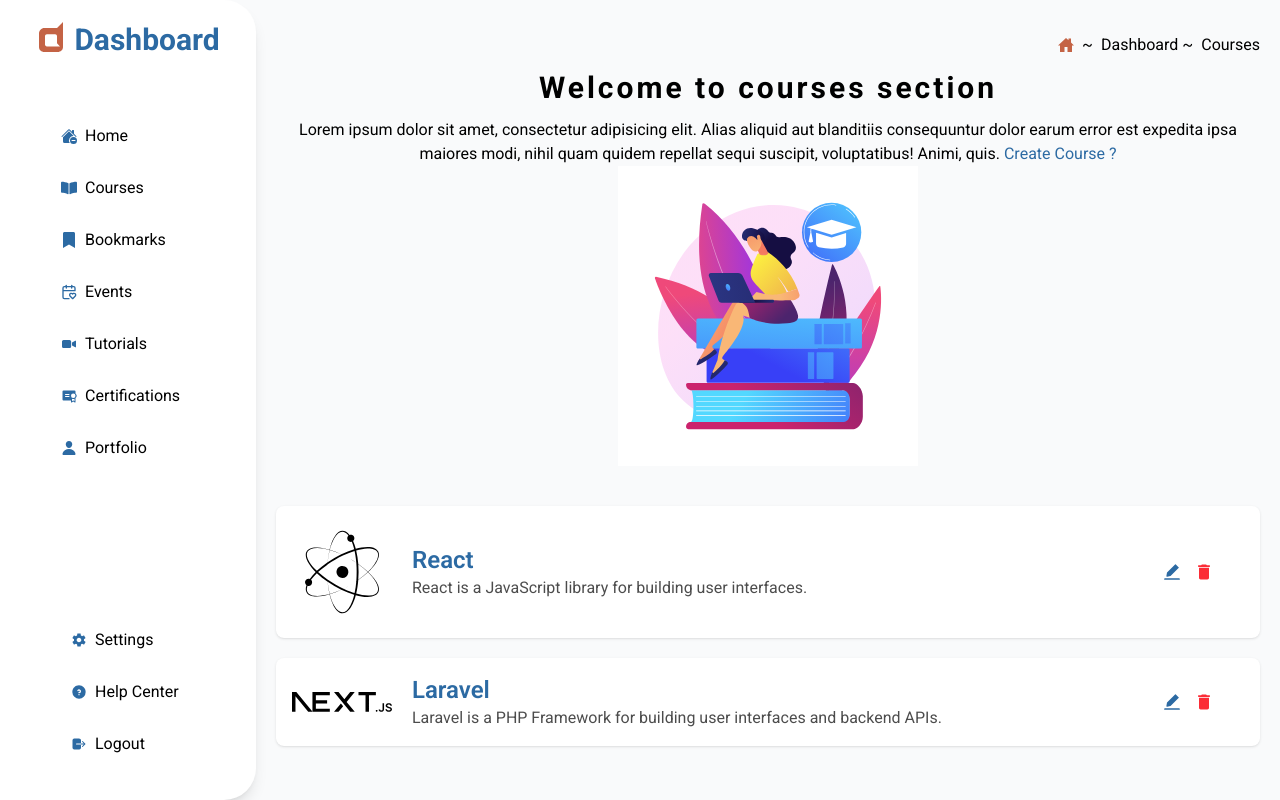
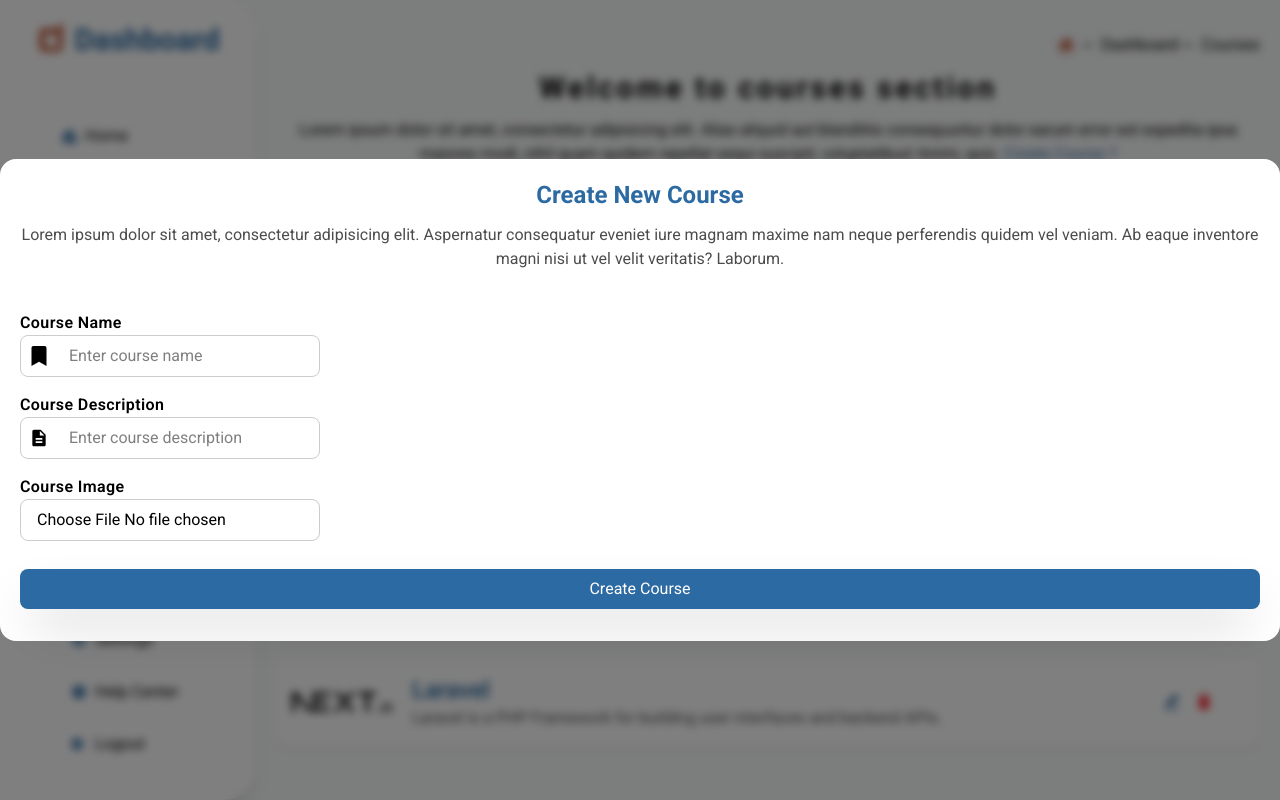
Before and after one commit to kaveesha2024/personal-app, a Next.js app in the folder resources/: page /dashboard/courses in a window 1280 px wide. Both pictures are taken after a click on the button "Create Course ?". Built offline with nearby package versions, Linux system fonts and the light colour scheme.

Commit message:
Make create new course UI.

```diff
--- a/resources/package.json
+++ b/resources/package.json
@@ -18,7 +18,8 @@
     "react-dom": "19.1.0",
     "react-hot-toast": "^2.5.2",
     "react-icons": "^5.5.0",
-    "sweetalert2": "^11.22.2"
+    "sweetalert2": "^11.22.2",
+    "tailwind-scrollbar": "^4.0.2"
   },
   "devDependencies": {
     "@eslint/eslintrc": "^3",
--- a/resources/src/app/dashboard/courses/page.tsx
+++ b/resources/src/app/dashboard/courses/page.tsx
@@ -1,5 +1,5 @@
 'use client';
-import React from 'react';
+import React, { useState } from 'react';
 import DashboardSideNavBar from '@/layouts/dashboard/DashboardSideNavBar';
 import Image from 'next/image';
 import { AiFillEdit } from 'react-icons/ai';
@@ -7,6 +7,7 @@ import { MdDelete } from 'react-icons/md';
 import { useRouter } from 'next/navigation';
 import CoursesNavigationBar from '@/layouts/dashboard/courses/CoursesNavigationBar';
 import { AppRouterInstance } from 'next/dist/shared/lib/app-router-context.shared-runtime';
+import CreateNewCourseSection from '@/layouts/dashboard/courses/createNewCourse/CreateNewCourseSection';
 
 interface ICourseType {
     name: string;
@@ -29,11 +30,21 @@ const courses: ICourseType[] = [
     },
 ];
 const Page: React.FC = () => {
+    const [isCreateNewCourseFormOpen, setIsCreateNewCourseFormOpen] = useState<boolean>(false);
     const route: AppRouterInstance = useRouter();
     return (
         <div className={'w-full h-screen bg-gray-50 flex'}>
+            {isCreateNewCourseFormOpen && (
+                <CreateNewCourseSection
+                    setIsCreateNewCourseFormOpen={setIsCreateNewCourseFormOpen}
+                />
+            )}
             <DashboardSideNavBar />
-            <section className={'h-full w-[80%] max-h-full overflow-y-auto p-5'}>
+            <section
+                className={
+                    'h-full w-[80%] max-h-full overflow-y-auto p-5 scrollbar scrollbar-thumb-accent1'
+                }
+            >
                 {/*Hero section*/}
                 <div className={'w-full mb-10'}>
                     <CoursesNavigationBar />
@@ -49,7 +60,7 @@ const Page: React.FC = () => {
                                 voluptatibus! Animi, quis.{' '}
                             </span>
                             <button
-                                // href={'/dashboard/create_new_course'}
+                                onClick={() => setIsCreateNewCourseFormOpen(true)}
                                 className={'cursor-pointer hover:underline text-accent1'}
                             >
                                 Create Course ?
--- a/resources/src/app/globals.css
+++ b/resources/src/app/globals.css
@@ -1,4 +1,5 @@
 @import "tailwindcss";
+@plugin 'tailwind-scrollbar';
 
 /*#4764A8 accent*/
 
--- a/resources/src/app/page.tsx
+++ b/resources/src/app/page.tsx
@@ -1,6 +1,5 @@
 import React from 'react';
 import HeroSection from '@/layouts/home/HeroSection';
-import axios from 'axios';
 const Page = () => {
     return (
         <div>
--- /dev/null
+++ b/resources/src/layouts/button/submitButton.tsx
@@ -0,0 +1,17 @@
+import React from 'react';
+interface ISubmitButtonPropType {
+    type?: 'submit' | 'reset' | 'button' | undefined;
+    buttonName?: string;
+}
+const SubmitButton: React.FC<ISubmitButtonPropType> = ({ type, buttonName }) => {
+    return (
+        <button
+            className={'py-2 px-4 rounded-lg text-white shadow-2xl bg-accent1  my-3 cursor-pointer'}
+            type={type}
+        >
+            {buttonName}
+        </button>
+    );
+};
+
+export default SubmitButton;
--- /dev/null
+++ b/resources/src/layouts/dashboard/courses/createNewCourse/CreateNewCourseSection.tsx
@@ -0,0 +1,114 @@
+'use client';
+import React from 'react';
+import { IoClose } from 'react-icons/io5';
+import { FaBookmark } from 'react-icons/fa';
+import { MdDescription } from 'react-icons/md';
+import SubmitButton from '@/layouts/button/submitButton';
+
+interface ICreateNewCourseSectionPropType {
+    setIsCreateNewCourseFormOpen: (value: boolean) => void;
+}
+interface ICreateNewCourseFormInputsType {
+    name: string;
+    label: string;
+    type: string;
+    placeholder: string;
+}
+const createCourseFormInputs: ICreateNewCourseFormInputsType[] = [
+    {
+        name: 'course_name',
+        label: 'Course Name',
+        type: 'text',
+        placeholder: 'Enter course name',
+    },
+    {
+        name: 'description',
+        label: 'Course Description',
+        type: 'text',
+        placeholder: 'Enter course description',
+    },
+    {
+        name: 'course_image',
+        label: 'Course Image',
+        type: 'file',
+        placeholder: 'Enter course image',
+    },
+];
+const CreateNewCourseSection: React.FC<ICreateNewCourseSectionPropType> = ({
+    setIsCreateNewCourseFormOpen,
+}) => {
+    return (
+        <div
+            onClick={(): void => setIsCreateNewCourseFormOpen(false)}
+            className={
+                'backdrop-blur-xs w-[100vw] h-[100vh] fixed bg-black/50 flex justify-center items-center'
+            }
+        >
+            <div
+                className={'bg-white w-[500] relative rounded-2xl p-5'}
+                onClick={e => e.stopPropagation()}
+            >
+                <button
+                    className={
+                        'absolute top-0 -right-15 rounded-full bg-white w-10 h-10 flex justify-center items-center hover:bg-accent2 transition duration-200 hover:text-white text-xl text-accent1 cursor-pointer'
+                    }
+                    onClick={() => setIsCreateNewCourseFormOpen(false)}
+                >
+                    <IoClose />
+                </button>
+
+                <section className={'flex flex-col gap-10'}>
+                    <div className={'flex flex-col gap-3'}>
+                        <h1 className={'text-center text-2xl text-accent1 font-bold'}>
+                            Create New Course
+                        </h1>
+                        <p className={'text-center text-black/70'}>
+                            Lorem ipsum dolor sit amet, consectetur adipisicing elit. Aspernatur
+                            consequatur eveniet iure magnam maxime nam neque perferendis quidem vel
+                            veniam. Ab eaque inventore magni nisi ut vel velit veritatis? Laborum.
+                        </p>
+                    </div>
+                    <form className={'flex flex-col gap-4 w-full '}>
+                        {createCourseFormInputs.map(
+                            (field: ICreateNewCourseFormInputsType, index: number) => (
+                                <div className={'flex flex-col w-[300px]'} key={index}>
+                                    <label
+                                        className={'font-semibold tracking-wide'}
+                                        htmlFor={field.name}
+                                    >
+                                        {field.label}
+                                    </label>
+                                    <div
+                                        className={
+                                            'w-full flex justify-between items-center px-2 rounded-lg border border-black/20'
+                                        }
+                                    >
+                                        {field.name === 'course_name' ? (
+                                            <FaBookmark className={'text-xl'} />
+                                        ) : field.name === 'description' ? (
+                                            <MdDescription className={'text-xl'} />
+                                        ) : (
+                                            ''
+                                        )}
+                                        <input
+                                            className={'w-[250px] p-2 outline-none'}
+                                            type={field.type}
+                                            name={field.name}
+                                            placeholder={field.placeholder}
+                                            id={field.name}
+                                            required={true}
+                                            // onChange={handleRegisterInputField}
+                                        />
+                                    </div>
+                                </div>
+                            ),
+                        )}
+                        <SubmitButton type={'submit'} buttonName={'Create Course'} />
+                    </form>
+                </section>
+            </div>
+        </div>
+    );
+};
+
+export default CreateNewCourseSection;
```
Also changed, not shown: 2 other files (tests, documents, lock files or other folders).
